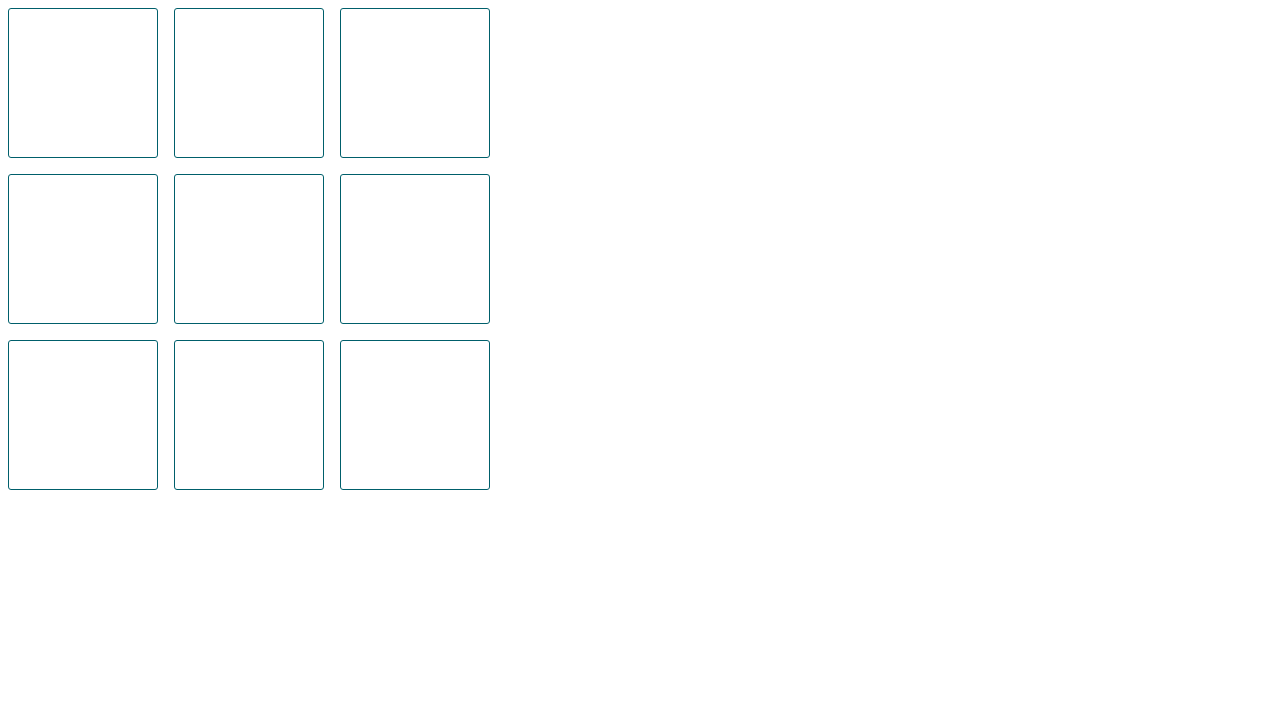
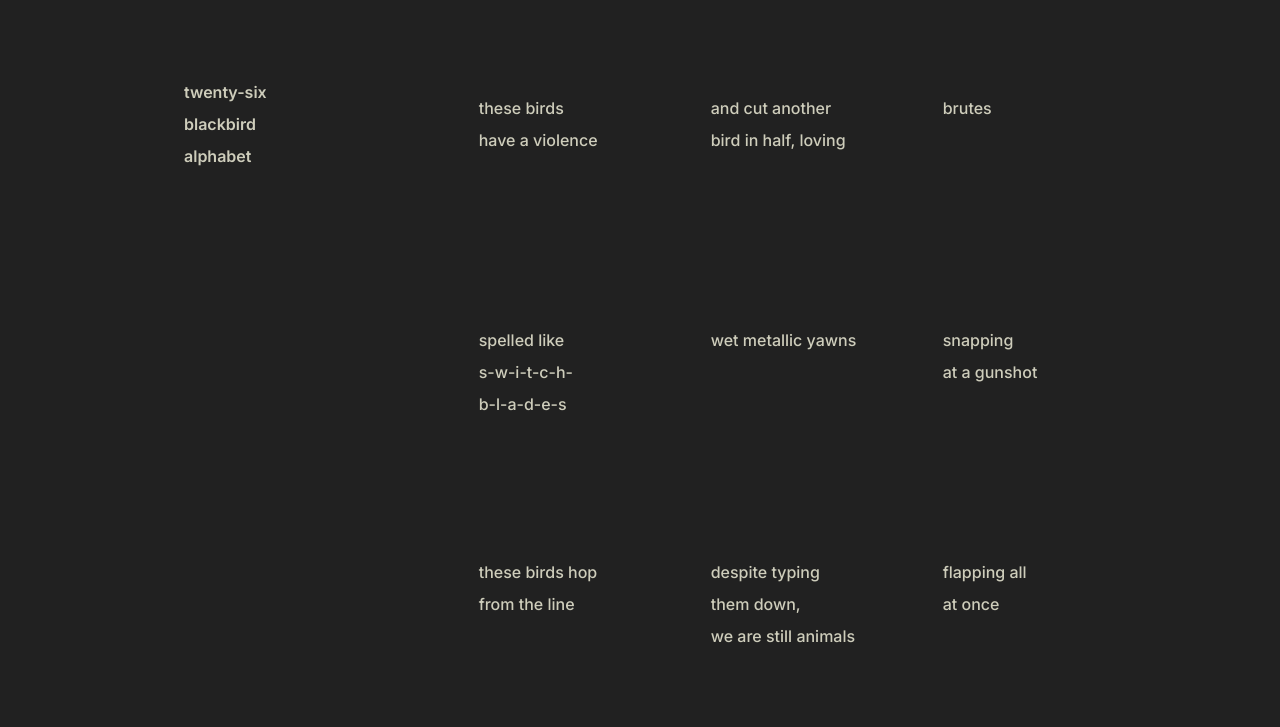
Before and after one commit to g33klaura/grid-poems, a plain HTML site: page index.html in a window 1280 px wide. Drawn offline with Linux system fonts and the light colour scheme.

Commit message:
Add poem text to grid blocks; refactor grid properties

```diff
--- a/assets/zazz.css
+++ b/assets/zazz.css
@@ -1,17 +1,48 @@
-/* html {
-  display: grid;
-  grid-template: 1fr 1fr 1fr / 1fr 1fr 1fr;
-} */
-
-.container {
-  display: grid;
-  /* width: 800px; */
-  grid-template-columns: repeat(3, 150px);
-  grid-template-rows: repeat(3, 150px);
-  grid-gap: 1rem;
+body {
+  background-color: #212121;
+  color: #cecdbb;
+  font-family: 'Inter', sans-serif;
+  font-size: 16px;
+  font-weight: 500;
 }
 
-.container div {
-  border: 1px solid rgb(0, 95, 107);
-  border-radius: 3px;
+.layout {
+  display: flex;
+  margin: 60px 0 0 160px;
 }
+
+h1 {
+  font-size: 16px;
+  font-weight: 600;
+}
+
+.grid {
+  margin-left: 180px;
+  display: grid;
+  grid-template-columns: repeat(3, 200px);
+  grid-template-rows: repeat(3, 200px);
+  grid-gap: 2rem;
+  grid-template-areas:
+    "block1 block2 block3"
+    "block4 block5 block6"
+    "block7 block8 block9"
+}
+
+.grid .block,
+h1 {
+  /* border: 1px dotted rgb(0, 95, 107); */
+  margin: 0;
+  padding: 16px;
+  line-height: 2rem;
+  white-space: nowrap;
+}
+
+.block1 { grid-area: block1; }
+.block2 { grid-area: block2; }
+.block3 { grid-area: block3; }
+.block4 { grid-area: block4; }
+.block5 { grid-area: block5; }
+.block6 { grid-area: block6; }
+.block7 { grid-area: block7; }
+.block8 { grid-area: block8; }
+.block9 { grid-area: block9; }
--- a/index.html
+++ b/index.html
@@ -1,27 +1,82 @@
 <!DOCTYPE html>
 <html>
+
 <head>
 	<meta charset="utf-8">
 	<meta name="viewport" content="width=device-width, initial-scale=1.0">
-    <title>CSS Grid Poems</title>
-
+	<title>CSS Grid Poems</title>
+	<link rel="preconnect" href="https://fonts.googleapis.com">
+	<link rel="preconnect" href="https://fonts.gstatic.com" crossorigin>
+	<link href="https://fonts.googleapis.com/css2?family=Inter:wght@500;600&display=swap" rel="stylesheet">
 	<!-- My CSS Stylesheet -->
 	<link rel="stylesheet" type="text/css" href="assets/zazz.css">
 </head>
+
 <body>
+	<div class="layout">
+		<h1>
+			twenty-six <br>
+			blackbird <br>
+			alphabet
+		</h1>
+		<div class="grid">
+			<!-- First group -->
+			<div class="block block1">
+				<p>
+					these birds <br>
+					have a violence
+				</p>
+			</div>
+			<div class="block block2">
+				<p>
+					and cut another <br>
+					bird in half, loving
+				</p>
+			</div>
+			<div class="block block3">
+				<p>brutes</p>
+			</div>
+			<!-- Second group -->
+			<div class="block block4">
+				<p>
+					spelled like <br>
+					s-w-i-t-c-h- <br>
+					b-l-a-d-e-s
+				</p>
+			</div>
+			<div class="block block5">
+				<p>
+					wet metallic yawns
+				</p>
+			</div>
+			<div class="block block6">
+				<p>
+					snapping <br>
+					at a gunshot
+				</p>
+			</div>
+			<!-- Third group -->
+			<div class="block block7">
+				<p>
+					these birds hop <br>
+					from the line
+				</p>
+			</div>
+			<div class="block block8">
+				<p>
+					despite typing <br>
+					them down, <br>
+					we are still animals
+				</p>
+			</div>
+			<div class="block block9">
+				<p>
+					flapping all <br>
+					at once
+				</p>
+			</div>
+		</div>
+	</div>
+</body>
 
-	<div class="container">
-		<div class="item item1"></div>
-		<div class="item item2"></div>
-		<div class="item item3"></div>
-		<div class="item item4"></div>
-		<div class="item item5"></div>
-		<div class="item item6"></div>
-		<div class="item item7"></div>
-		<div class="item item8"></div>
-		<div class="item item9"></div>
-	</div>
-
-
-</body>
 </html>
```
